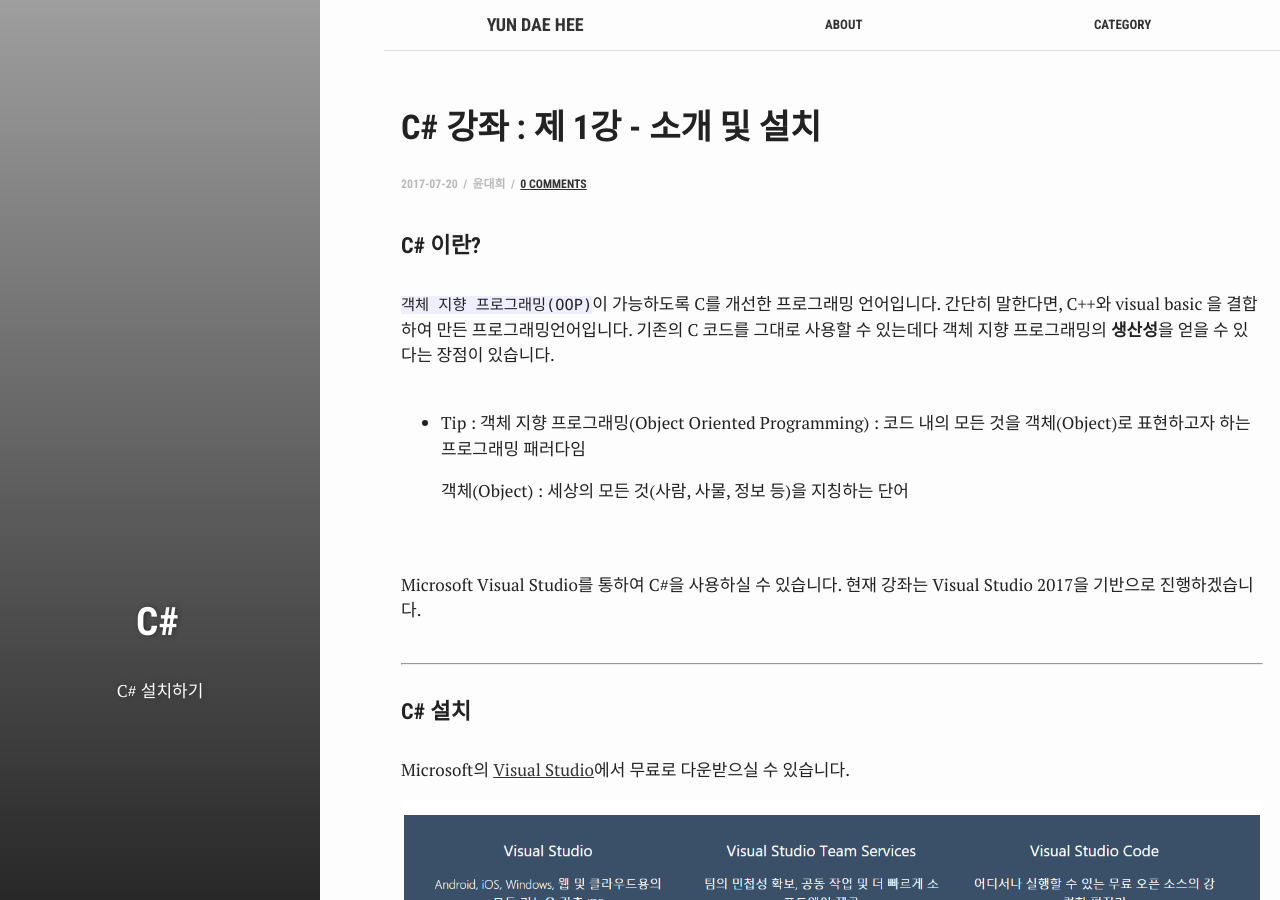
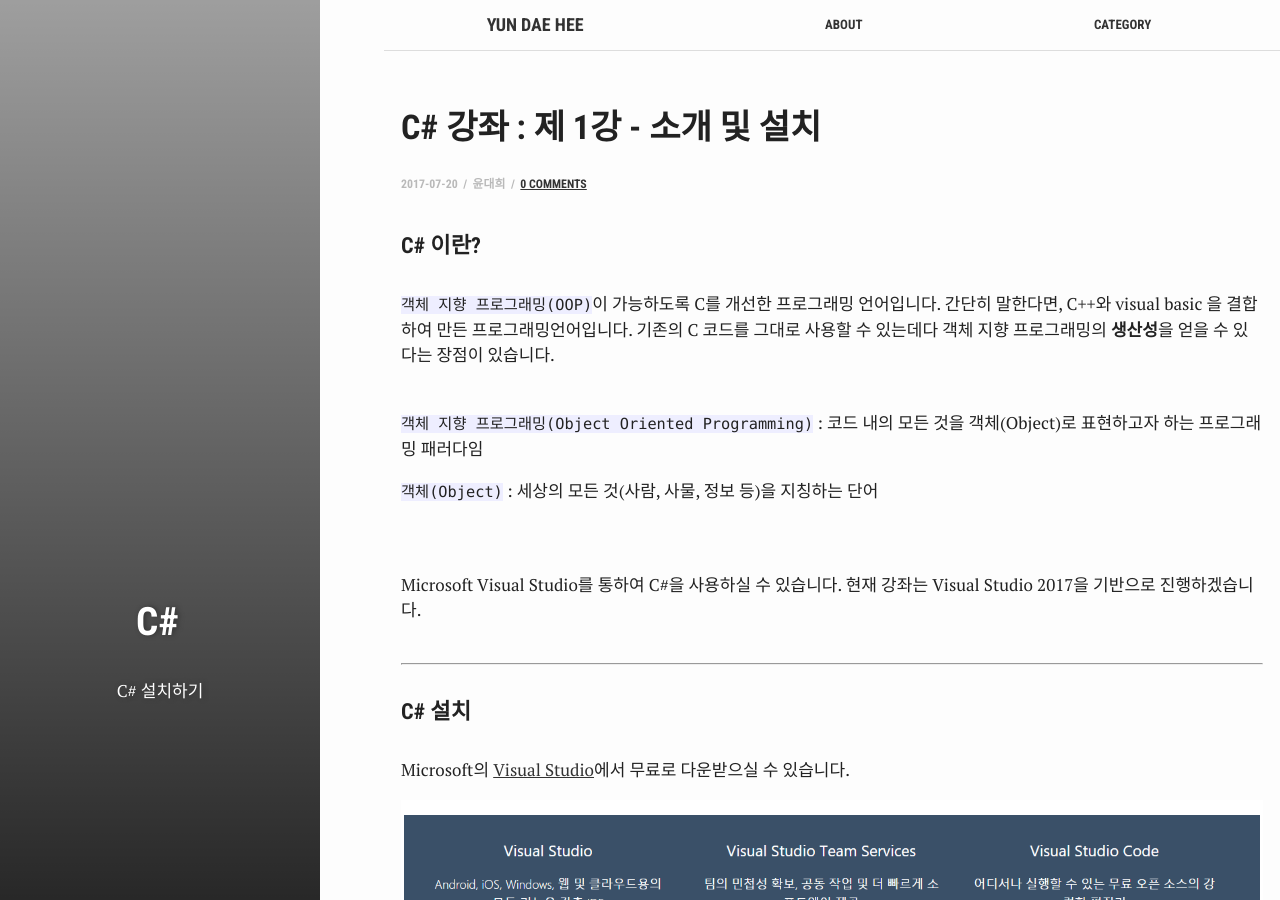
Before and after one commit to test076923/076923.github.io, a Jekyll site: the page built from _posts/2017-07-20-C#-1.md, in a window 1280 px wide and 900 px high. Built offline with Jekyll 4.4.1, drawn with Linux system fonts in a browser that asks for light colours; comment, search, counter and statistics services are not loaded.

Commit message:
Update 2017-07-20-C#-1.md

```diff
--- a/_posts/2017-07-20-C#-1.md
+++ b/_posts/2017-07-20-C#-1.md
@@ -13,9 +13,10 @@ author: 윤대희
 #### C# 이란? ####
 `객체 지향 프로그래밍(OOP)`이 가능하도록 C를 개선한 프로그래밍 언어입니다. 간단히 말한다면, C++와 visual basic 을 결합하여 만든 프로그래밍언어입니다. 기존의 C 코드를 그대로 사용할 수 있는데다 객체 지향 프로그래밍의 **생산성**을 얻을 수 있다는 장점이 있습니다.
 <br><br>
-* Tip : 객체 지향 프로그래밍(Object Oriented Programming) : 코드 내의 모든 것을 객체(Object)로 표현하고자 하는 프로그래밍 패러다임
 
-    객체(Object) : 세상의 모든 것(사람, 사물, 정보 등)을 지칭하는 단어
+`객체 지향 프로그래밍(Object Oriented Programming)` : 코드 내의 모든 것을 객체(Object)로 표현하고자 하는 프로그래밍 패러다임
+
+`객체(Object)` : 세상의 모든 것(사람, 사물, 정보 등)을 지칭하는 단어
 
 <br><br>
 Microsoft Visual Studio를 통하여 C#을 사용하실 수 있습니다. 현재 강좌는 Visual Studio 2017을 기반으로 진행하겠습니다.
```
